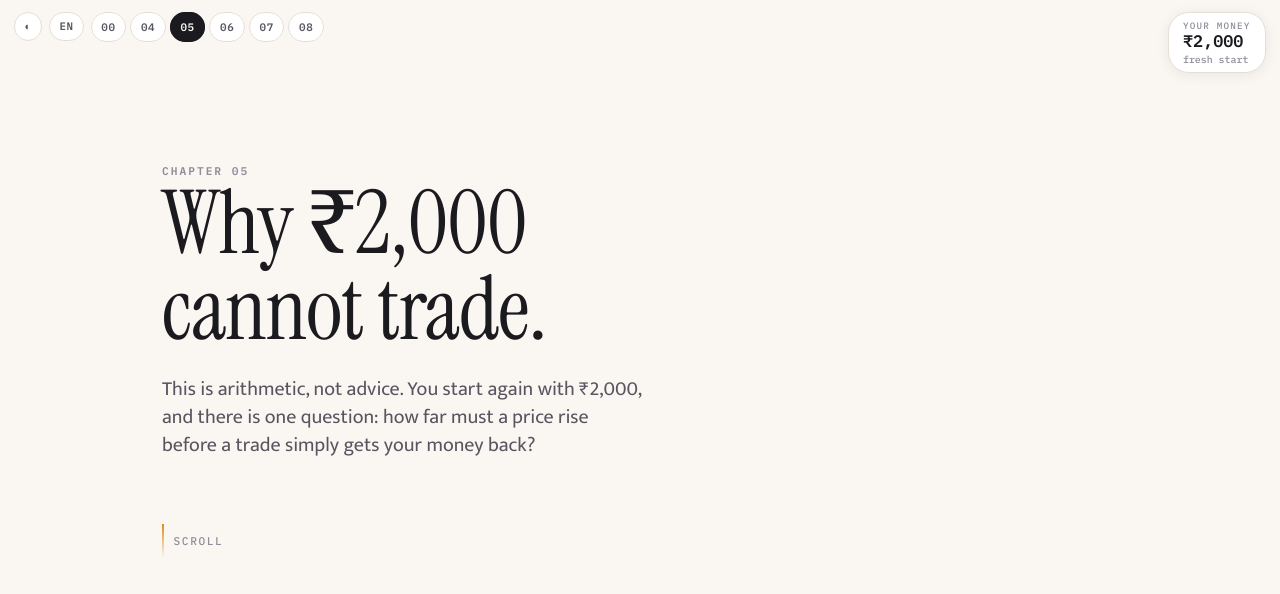
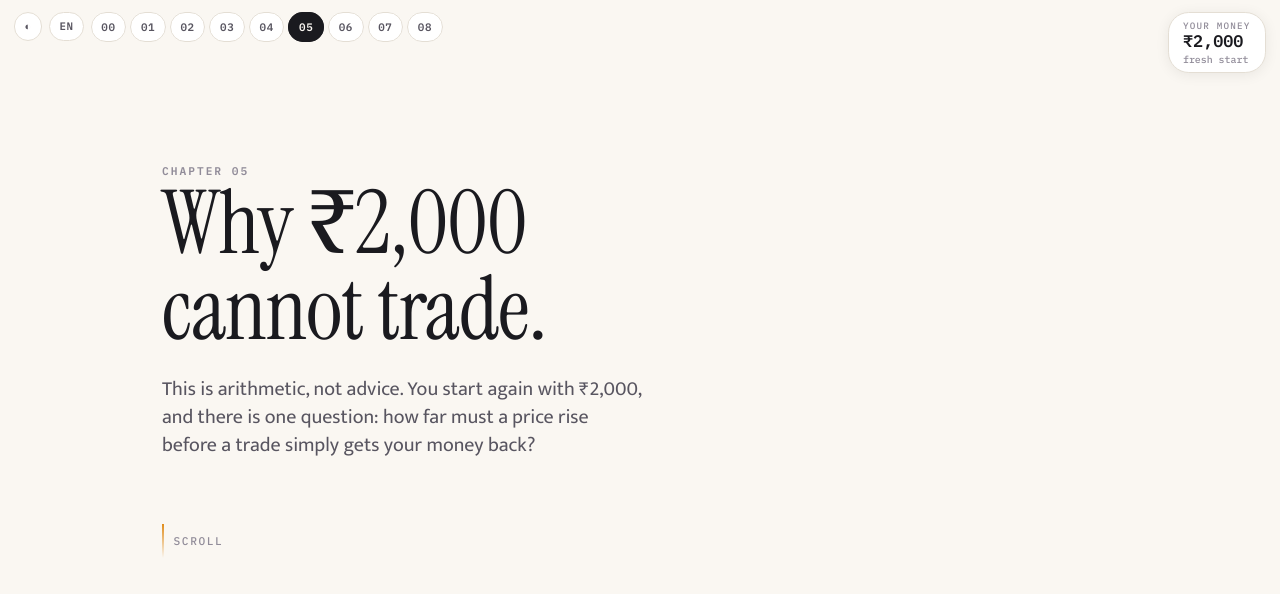
Before and after one commit to tanishj2006/The-9-Percent-Club, a Next.js app: page /en/05 in a window 1280 px wide. Shown: the top 594 px of the page. Built offline with nearby package versions, Linux system fonts and the light colour scheme.

Commit message:
feat(nav): enable full 9-chapter flow and extract shared SVG trace helper

```diff
--- a/src/app/[locale]/page.tsx
+++ b/src/app/[locale]/page.tsx
@@ -48,7 +48,7 @@ export default function ChapterZero({ params }: Props) {
         </div>
       </section>
 
-      <ChapterNav current="00" note="skipNote" />
+      <ChapterNav current="00" />
     </main>
   );
 }
--- a/src/app/globals.css
+++ b/src/app/globals.css
@@ -226,7 +226,7 @@
     display: flex;
     gap: 0.4rem;
   }
-  /* Six pills fit beside the HUD on a laptop, not on a phone. There they collapse
+  /* Nine pills fit beside the HUD on a laptop, not on a phone or small tablet. There they collapse
      into a menu that also has room for chapter titles. */
   .chapter-switcher {
     position: relative;
@@ -242,7 +242,7 @@
   .chapter-toggle {
     display: none;
   }
-  @media (max-width: 639px) {
+  @media (max-width: 767px) {
     .chapter-toggle {
       display: block;
     }
@@ -924,6 +924,150 @@
     color: var(--ink-soft);
   }
 
+  /* chapter 01: four stops on a loop */
+  .stage-single {
+    grid-template-columns: minmax(0, 1fr);
+    grid-template-rows: minmax(0, 1fr);
+    max-width: 40rem;
+  }
+  .plumb-box {
+    fill: var(--bg-raise);
+    stroke: var(--rule);
+    stroke-width: 1.5;
+    transition:
+      fill 0.25s ease,
+      stroke 0.25s ease;
+  }
+  [data-node][data-state="lit"] .plumb-box {
+    fill: var(--wash-gold);
+    stroke: var(--marigold);
+    stroke-width: 2.5;
+  }
+  [data-node="demat"][data-state="lit"] .plumb-box {
+    fill: var(--wash-teal);
+    stroke: var(--teal);
+  }
+  .plumb-title {
+    font-family: var(--f-body);
+    font-size: 18px;
+    font-weight: 700;
+    fill: var(--ink);
+    text-anchor: middle;
+  }
+  .plumb-sub {
+    font-family: var(--f-mono);
+    font-size: 13px;
+    fill: var(--ink-soft);
+    text-anchor: middle;
+  }
+  .plumb-leg {
+    fill: none;
+    stroke: var(--marigold);
+    stroke-width: 3;
+    stroke-linecap: round;
+  }
+  .plumb-leg[data-leg="share"] {
+    stroke: var(--teal);
+  }
+  .plumb-glyph {
+    font-family: var(--f-mono);
+    font-size: 15px;
+    font-weight: 600;
+    fill: var(--bg-raise);
+    text-anchor: middle;
+  }
+
+  /* chapter 02: the order book */
+  .book-chart {
+    display: grid;
+    grid-template-rows: auto minmax(0, 1fr);
+    min-height: 0;
+    height: 100%;
+  }
+  .book-stat {
+    color: var(--ink-soft);
+    font-size: 0.8rem;
+    font-weight: 500;
+  }
+  .book-ltp {
+    font-size: 1.35rem;
+    color: var(--ink);
+  }
+  .book-price {
+    font-family: var(--f-mono);
+    font-size: 15px;
+    fill: var(--ink);
+  }
+  .book-head {
+    font-family: var(--f-body);
+    font-size: 14px;
+    font-weight: 600;
+    fill: var(--ink-soft);
+  }
+  .book-who {
+    font-family: var(--f-body);
+    font-size: 13px;
+    fill: var(--ink-soft);
+  }
+  .book-bid {
+    fill: var(--teal);
+  }
+  .book-ask {
+    fill: var(--brick);
+  }
+  .book-spread {
+    stroke: var(--ink-faint);
+    stroke-dasharray: 4 5;
+  }
+
+  /* chapter 03: one day, one candle, then many */
+  .day-line {
+    fill: none;
+    stroke: var(--ink);
+    stroke-width: 2.25;
+    stroke-linejoin: round;
+    stroke-linecap: round;
+  }
+  .day-open {
+    stroke: var(--ink-faint);
+    stroke-dasharray: 4 5;
+  }
+  .candle-up {
+    fill: var(--teal);
+    stroke: var(--teal);
+  }
+  .candle-down {
+    fill: var(--brick);
+    stroke: var(--brick);
+  }
+  .candle-wick {
+    stroke-width: 2.5;
+  }
+  .candle-last {
+    stroke: var(--marigold);
+    stroke-width: 2;
+    fill: none;
+  }
+  .ohlc {
+    display: grid;
+    grid-template-columns: repeat(4, minmax(0, 1fr));
+    gap: 0.4rem;
+    margin: 0;
+  }
+  .ohlc dt {
+    font-size: 0.78rem;
+    line-height: 1.2;
+    color: var(--ink-soft);
+  }
+  .ohlc dd {
+    margin: 0;
+    font-family: var(--f-mono);
+    font-variant-numeric: tabular-nums;
+    font-size: 1.05rem;
+    font-weight: 600;
+    line-height: 1.3;
+  }
+
   /* chapter pager */
   .chapter-nav {
     max-width: 62rem;
@@ -994,7 +1138,7 @@
     .calc {
       margin-top: 1rem;
     }
-    .readout:not(.readout-sip) {
+    .readout:not(.readout-sip, .readout-book) {
       display: none;
     }
     .stage-inner.stage-curve,
--- a/src/components/ChapterNav.tsx
+++ b/src/components/ChapterNav.tsx
@@ -2,13 +2,13 @@ import { useTranslations } from "next-intl";
 import { Link } from "@/i18n/navigation";
 import { CHAPTERS, type ChapterNumber } from "@/lib/chapters";
 
-/** Previous / next at the foot of a chapter. `note` explains a gap in the numbering. */
+/** Previous / next at the foot of a chapter. `note` closes the course. */
 export function ChapterNav({
   current,
   note,
 }: {
   current: ChapterNumber;
-  note?: "skipNote" | "endNote";
+  note?: "endNote";
 }) {
   const t = useTranslations("nav");
   const i = CHAPTERS.findIndex((c) => c.number === current);
--- a/src/components/ChapterStart.tsx
+++ b/src/components/ChapterStart.tsx
@@ -9,10 +9,16 @@ import { hudStore, STARTING_MONEY, type HudNote } from "@/lib/hud-store";
  * scene chunk is still loading. Sits before the scene in the tree, so a scene
  * restoring a mid-page scroll position still has the last word.
  */
-export function ChapterStart({ note = null }: { note?: HudNote | null }) {
+export function ChapterStart({
+  note = null,
+  noteValue,
+}: {
+  note?: HudNote | null;
+  noteValue?: string;
+}) {
   useLayoutEffect(() => {
-    hudStore.set({ money: STARTING_MONEY, settled: STARTING_MONEY, note });
-  }, [note]);
+    hudStore.set({ money: STARTING_MONEY, settled: STARTING_MONEY, note, noteValue });
+  }, [note, noteValue]);
 
   return null;
 }
--- a/src/lib/chapters.ts
+++ b/src/lib/chapters.ts
@@ -1,6 +1,9 @@
 /** Chapters that exist, in reading order. Slugs double as route segments. */
 export const CHAPTERS = [
   { number: "00", href: "/", titleKey: "ch00" },
+  { number: "01", href: "/01", titleKey: "ch01" },
+  { number: "02", href: "/02", titleKey: "ch02" },
+  { number: "03", href: "/03", titleKey: "ch03" },
   { number: "04", href: "/04", titleKey: "ch04" },
   { number: "05", href: "/05", titleKey: "ch05" },
   { number: "06", href: "/06", titleKey: "ch06" },
--- a/src/lib/hud-store.ts
+++ b/src/lib/hud-store.ts
@@ -17,7 +17,13 @@ export type HudNote =
   | "hudSoldAt"
   | "hudHeldAt"
   | "hudLostCount"
-  | "hudPutIn";
+  | "hudPutIn"
+  | "hudAtBank"
+  | "hudAtBroker"
+  | "hudAtExchange"
+  | "hudInDemat"
+  | "hudInShares"
+  | "hudSharesAt";
 
 export interface HudState {
   /** What the HUD shows. Ticks through intermediate values while animating. */
--- a/src/scenes/chapter-06/curve.ts
+++ b/src/scenes/chapter-06/curve.ts
@@ -12,6 +12,7 @@ import {
   TROUGH_AT,
 } from "@/lib/drawdown";
 import { formatRupees } from "@/lib/hud-store";
+import { traceLine } from "../shared/trace";
 
 export const W = 640;
 export const H = 300;
@@ -46,23 +47,8 @@ export function yOf(money: number, view: View) {
 function trace(from: number, to: number, view: View) {
   const xy: [number, number][] = [];
   for (let at = from; at <= to; at++) xy.push([xOf(at, view), yOf(moneyAt(at), view)]);
-
-  const lengths = [0];
-  for (let i = 1; i < xy.length; i++) {
-    const [dx, dy] = [xy[i][0] - xy[i - 1][0], xy[i][1] - xy[i - 1][1]];
-    lengths.push(lengths[i - 1] + Math.hypot(dx, dy));
-  }
-
-  return {
-    d: "M" + xy.map(([x, y]) => `${x.toFixed(1)} ${y.toFixed(1)}`).join("L"),
-    /** How much of the path is drawn when the tip is at `at`, as 0..1. */
-    drawn(at: number) {
-      const t = Math.min(Math.max(at - from, 0), to - from);
-      const i = Math.min(Math.floor(t), lengths.length - 2);
-      const length = lengths[i] + (lengths[i + 1] - lengths[i]) * (t - i);
-      return length / lengths.at(-1)!;
-    },
-  };
+  const line = traceLine(xy);
+  return { d: line.d, drawn: (at: number) => line.drawn(at - from) };
 }
 
 export const CRASH = trace(0, TROUGH_AT, CRASH_VIEW);
--- /dev/null
+++ b/src/scenes/shared/trace.ts
@@ -0,0 +1,19 @@
+/** A polyline, with how much of it is drawn when the tip is at a given point. */
+export function traceLine(xy: [number, number][]) {
+  const lengths = [0];
+  for (let i = 1; i < xy.length; i++) {
+    const [dx, dy] = [xy[i][0] - xy[i - 1][0], xy[i][1] - xy[i - 1][1]];
+    lengths.push(lengths[i - 1] + Math.hypot(dx, dy));
+  }
+
+  return {
+    d: "M" + xy.map(([x, y]) => `${x.toFixed(1)} ${y.toFixed(1)}`).join("L"),
+    /** Fraction drawn, 0..1, with the tip at point `at`, which may be fractional. */
+    drawn(at: number) {
+      const t = Math.min(Math.max(at, 0), xy.length - 1);
+      const i = Math.min(Math.floor(t), lengths.length - 2);
+      const length = lengths[i] + (lengths[i + 1] - lengths[i]) * (t - i);
+      return length / lengths.at(-1)!;
+    },
+  };
+}
```
Also changed, not shown: 1 other file (tests, documents, lock files or other folders).
